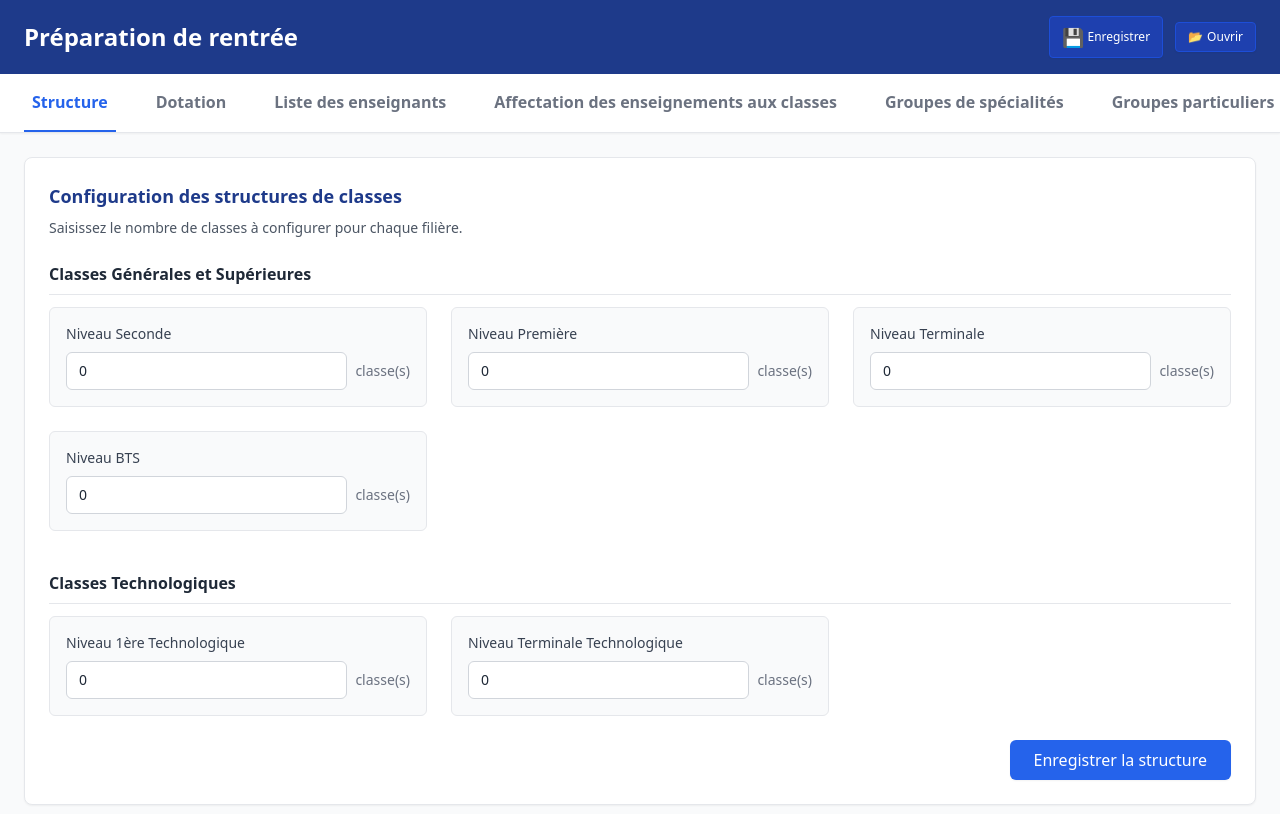
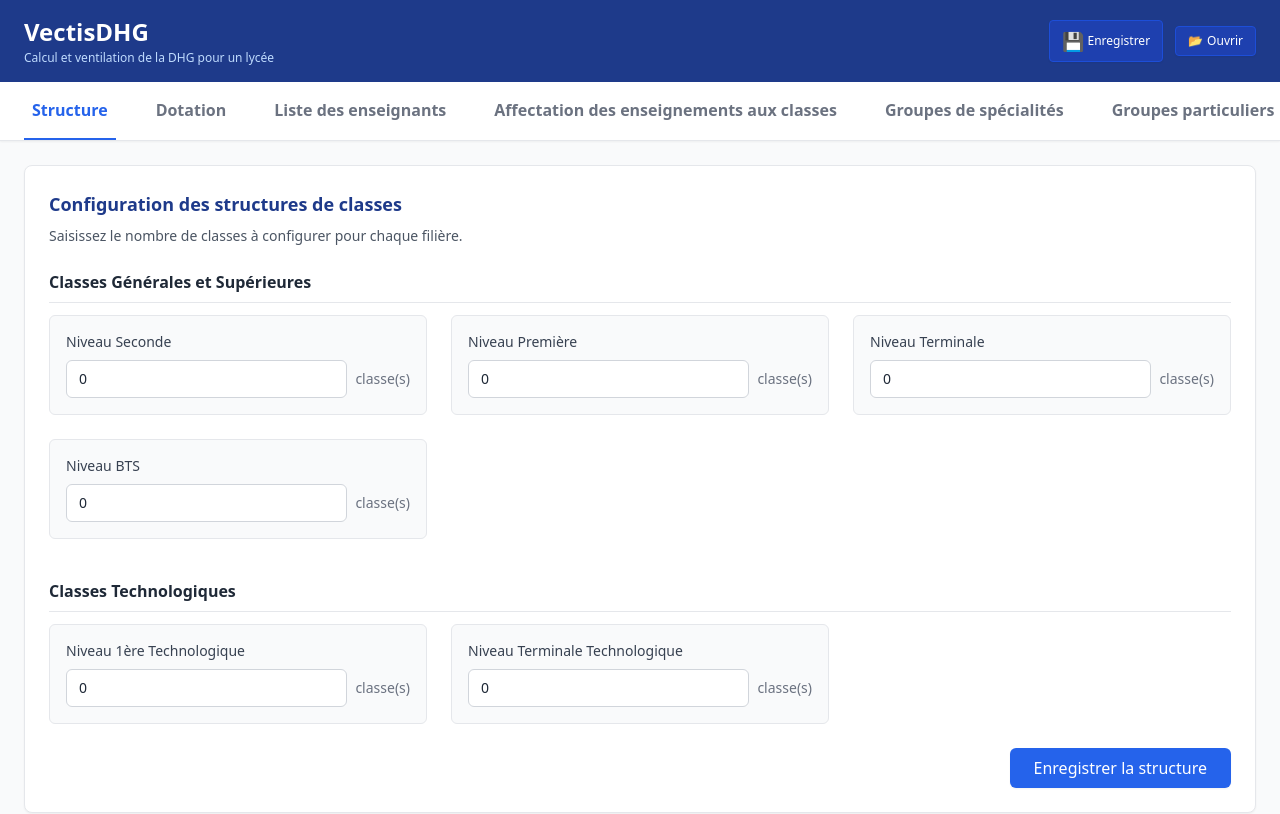
Before and after one commit to paulnietopro/preparation_de_rentree, a plain HTML site: page index.html in a window 1280 px wide. Shown: the top 814 px of the page. Drawn offline with nearby package versions, Linux system fonts and the light colour scheme.

Commit message:
Add files via upload
V.1.5

```diff
--- a/index.html
+++ b/index.html
@@ -3,7 +3,7 @@
 <head>
     <meta charset="UTF-8">
     <meta name="viewport" content="width=device-width, initial-scale=1.0">
-    <title>Préparation de rentrée</title>
+    <title>VectisDHG - Calcul et ventilation de la DHG pour un lycée</title>
     <!-- Tailwind CSS pour un design moderne -->
     <script src="https://cdn.tailwindcss.com"></script>
     <!-- SheetJS pour la lecture des fichiers Excel (.xlsx, .xls) et CSV -->
@@ -19,7 +19,10 @@
 
     <!-- En-tête -->
     <header class="bg-blue-900 text-white shadow-md py-4 px-6 flex justify-between items-center">
-        <h1 class="text-2xl font-bold">Préparation de rentrée</h1>
+        <div>
+            <h1 class="text-2xl font-bold">VectisDHG</h1>
+            <p class="text-xs text-blue-200 mt-0.5">Calcul et ventilation de la DHG pour un lycée</p>
+        </div>
         <div class="flex items-center space-x-3">
             <button onclick="exportDataJSON()" title="Sauvegarder / Enregistrer les données" class="bg-blue-800 hover:bg-blue-700 text-white px-3 py-1.5 rounded text-lg shadow-sm border border-blue-700 transition-colors flex items-center space-x-1 cursor-pointer">
                 <span>💾</span>
```
